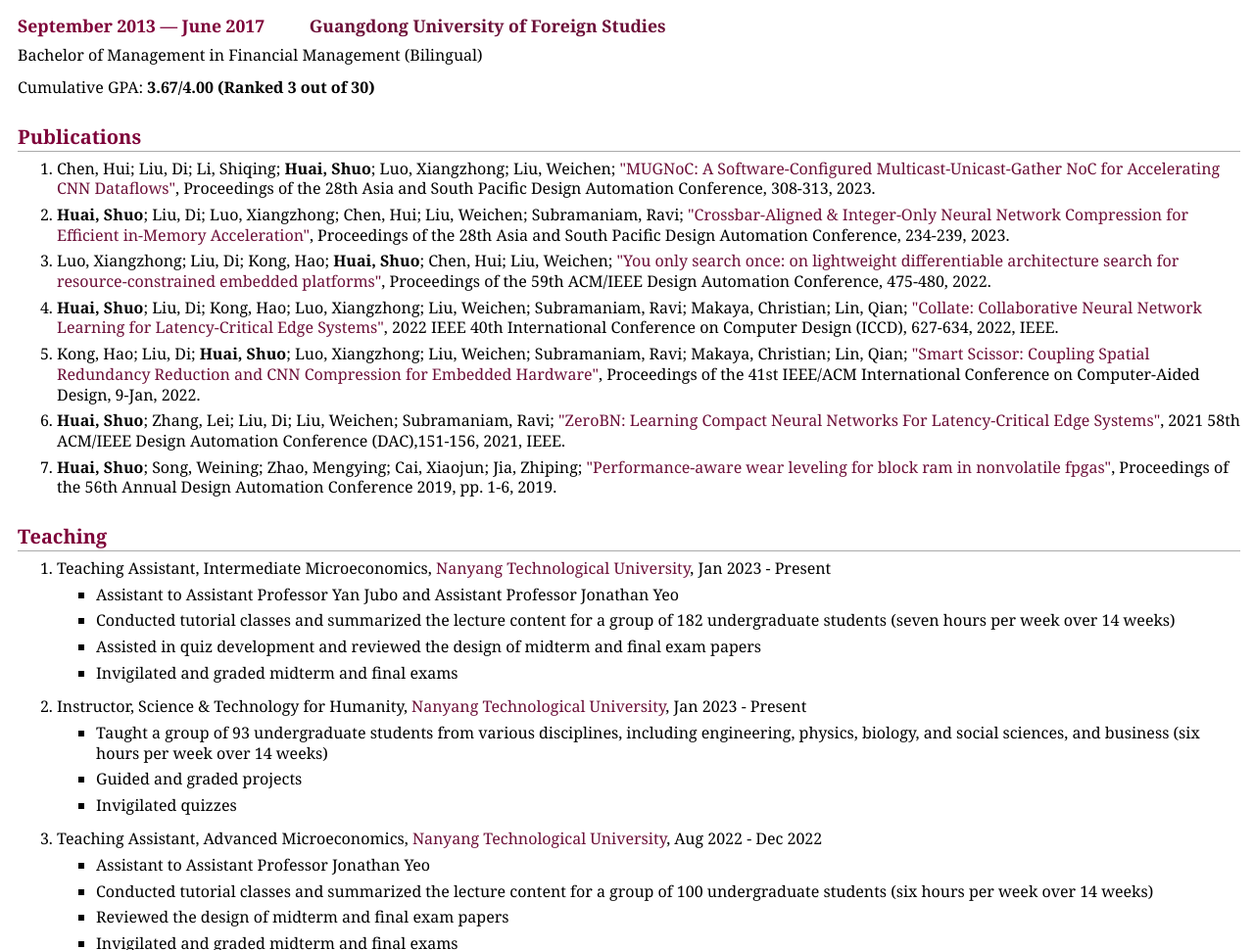
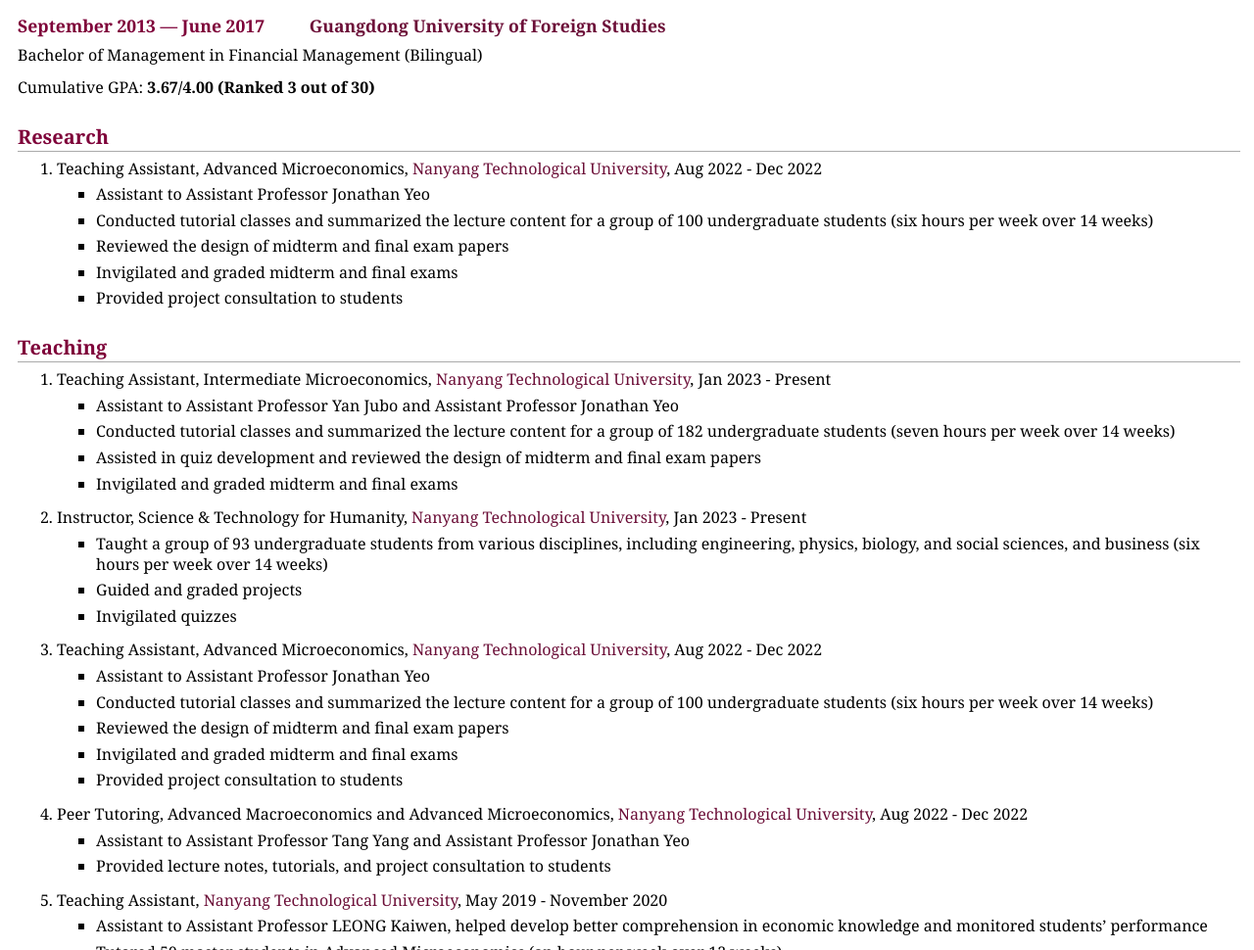
Before and after one commit to li-wenze/li-wenze.github.io, a plain HTML site: page index.html in a window 1280 px wide. Shown: the part 847-1817 px from the top of the page at 98% size. Drawn offline with Linux system fonts and the light colour scheme.

Commit message:
Update index.html

```diff
--- a/index.html
+++ b/index.html
@@ -21,7 +21,7 @@
                 <div style="display: inline">
                     <h1 style="display: inline; ">Li, Wenze (李文泽） </h1></div>
                 <div class="aaamenu" style="display: inline"><a href="#aboutme">About me</a>
-                    <a href="#publications" style="margin-left: 10px; ">Publications</a>
+                    <a href="#research" style="margin-left: 10px; ">Research</a>
                     <a href="#projects" style="margin-left: 10px">Projects</a>
                     <a href="#experience" style="margin-left: 10px">Experience</a>
                     <a href="personal/personal.html" style="margin-left: 10px">Personal</a>
@@ -61,7 +61,8 @@
                 <a class="anchor" id="aboutme"></a>
                 <p>I obtained the Master's degree in Applied Economics from the School of Social Sciences at Nanyang
                     Technological
-                    University, Singapore in 2020. I am currently pursuing Ph.D. degree in Economics at the same institution.
+                    University, Singapore in 2020. I am currently pursuing Ph.D. degree in Economics at the same
+                    institution.
                     My research interests lie in the fields of Applied Microeconomics and Econometrics.</p>
                 <!--<h2>Research and Publications</h2>-->
                 <h3>Research Interests </h3>
@@ -99,48 +100,24 @@
                 <div style="font-size: 50%">&nbsp;</div>
                 Cumulative GPA: <b>3.67/4.00 (Ranked 3 out of 30)</b>
 
-                <h2>Publications </h2>
-                <a class="anchor" id="publications"></a>
+                <h2>Research </h2>
+                <a class="anchor" id="research"></a>
                 <ol>
-                    <li><p>Chen, Hui; Liu, Di; Li, Shiqing; <b>Huai, Shuo</b>; Luo, Xiangzhong; Liu, Weichen; <a
-                            href="https://dl.acm.org/doi/abs/10.1145/3566097.3567846">"MUGNoC: A
-                        Software-Configured Multicast-Unicast-Gather NoC for Accelerating CNN Dataflows"</a>,
-                        Proceedings of
-                        the 28th Asia and South Pacific Design Automation Conference, 308-313, 2023.</p></li>
-                    <li><p><b>Huai, Shuo</b>; Liu, Di; Luo, Xiangzhong; Chen, Hui; Liu, Weichen; Subramaniam, Ravi;
-                        <a href="https://dl.acm.org/doi/abs/10.1145/3566097.3567856">"Crossbar-Aligned & Integer-Only
-                            Neural Network Compression for Efficient in-Memory
-                            Acceleration"</a>, Proceedings of the 28th Asia and South Pacific Design Automation
-                        Conference,
-                        234-239, 2023.</p></li>
-                    <li><p>Luo, Xiangzhong; Liu, Di; Kong, Hao; <b>Huai, Shuo</b>; Chen, Hui; Liu, Weichen; <a
-                            href="https://dl.acm.org/doi/abs/10.1145/3489517.3530488">"You only
-                        search once: on lightweight differentiable architecture search for resource-constrained embedded
-                        platforms"</a>, Proceedings of the 59th ACM/IEEE Design Automation Conference, 475-480, 2022.
-                    </p>
-                    </li>
-                    <li><p><b>Huai, Shuo</b>; Liu, Di; Kong, Hao; Luo, Xiangzhong; Liu, Weichen; Subramaniam, Ravi;
-                        Makaya, Christian; Lin, Qian; <a href="https://ieeexplore.ieee.org/abstract/document/9978336">"Collate:
-                            Collaborative Neural Network Learning for
-                            Latency-Critical Edge Systems"</a>, 2022 IEEE 40th International Conference on Computer
-                        Design
-                        (ICCD), 627-634, 2022, IEEE.</p></li>
-                    <li><p>Kong, Hao; Liu, Di; <b>Huai, Shuo</b>; Luo, Xiangzhong; Liu, Weichen; Subramaniam, Ravi;
-                        Makaya, Christian; Lin, Qian; <a href="https://dl.acm.org/doi/abs/10.1145/3508352.3549397">"Smart
-                            Scissor: Coupling Spatial Redundancy Reduction and CNN
-                            Compression for Embedded Hardware"</a>, Proceedings of the 41st IEEE/ACM International
-                        Conference on
-                        Computer-Aided Design, 9-Jan, 2022.</p></li>
-                    <li><p><b>Huai, Shuo</b>; Zhang, Lei; Liu, Di; Liu, Weichen; Subramaniam, Ravi; <a
-                            href="https://ieeexplore.ieee.org/abstract/document/9586309">"ZeroBN: Learning
-                        Compact Neural Networks For Latency-Critical Edge Systems"</a>, 2021 58th ACM/IEEE Design
-                        Automation
-                        Conference (DAC),151-156, 2021, IEEE.</p></li>
-                    <li><p><b>Huai, Shuo</b>; Song, Weining; Zhao, Mengying; Cai, Xiaojun; Jia, Zhiping; <a
-                            href="https://dl.acm.org/doi/abs/10.1145/3316781.3317881">
-                        "Performance-aware wear leveling for block ram in nonvolatile fpgas"</a>, Proceedings of the
-                        56th
-                        Annual Design Automation Conference 2019, pp. 1-6, 2019.</p></li>
+                    </ul>
+                    <li><p>Teaching Assistant, Advanced Microeconomics, <a
+                            href="https://www.ntu.edu.sg/">Nanyang Technological University</a>, Aug 2022 - Dec 2022
+                    </p></li>
+                    <ul>
+                        <li><p>Assistant to Assistant Professor Jonathan Yeo</p>
+                        </li>
+                        <li><p>Conducted tutorial classes and summarized the lecture content for a group of 100
+                            undergraduate students (six hours per week over 14 weeks)</p>
+                        </li>
+                        <li><p>Reviewed the design of midterm and final exam papers</p>
+                        </li>
+                        <li><p>Invigilated and graded midterm and final exams</p></li>
+                        <li><p>Provided project consultation to students</p></li>
+                    </ul>
                 </ol>
                 <h2>Teaching</h2>
                 <ol>
@@ -164,14 +141,13 @@
                     </p></li>
                     <ul>
                         <li><p>Taught a group of 93 undergraduate students from various disciplines, including
-                            engineering, physics, biology, and social sciences, and business (six hours per week over 14 weeks)</p>
+                            engineering, physics, biology, and social sciences, and business (six hours per week over 14
+                            weeks)</p>
                         </li>
                         <li><p>Guided and graded projects</p>
                         </li>
                         <li><p>Invigilated quizzes </p></li>
                     </ul>
-
-
                     <li><p>Teaching Assistant, Advanced Microeconomics, <a
                             href="https://www.ntu.edu.sg/">Nanyang Technological University</a>, Aug 2022 - Dec 2022
                     </p></li>
@@ -192,9 +168,9 @@
                             href="https://www.ntu.edu.sg/">Nanyang Technological University</a>, Aug 2022 - Dec 2022
                     </p></li>
                     <ul>
-                    <li><p>Assistant to Assistant Professor Tang Yang and Assistant Professor Jonathan Yeo</p>
-                    </li>
-                    <li><p>Provided lecture notes, tutorials, and project consultation to students</p></li>
+                        <li><p>Assistant to Assistant Professor Tang Yang and Assistant Professor Jonathan Yeo</p>
+                        </li>
+                        <li><p>Provided lecture notes, tutorials, and project consultation to students</p></li>
                     </ul>
 
 
```
